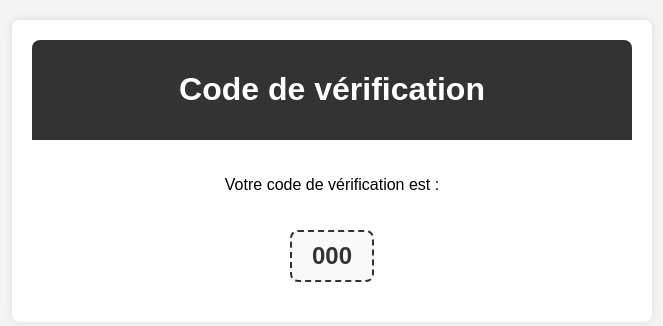
After one commit to FlorentBelotti/42_cursus_ft_transcendence, a Django app: template django/src/templates/verification_email.html in a window 1280 px wide. The commit adds this page. Shown: the top 326 px of the page, without its empty margins (308-971 px from the left). Run offline with Django 3.2, Linux system fonts and the light colour scheme; the template is opened without the code that fills it: most values are stand-ins (such as "Sample title", 1, 10 or a date in 2020).

Commit message:
pp + email verif

```diff
--- a/django/src/static/css/leaderboard.css
+++ b/django/src/static/css/leaderboard.css
@@ -1,3 +1,9 @@
 body{
     padding:100px;
 }
+
+.profile-picture {
+    width: 40px;
+    height: 40px;
+    object-fit: cover;
+}
--- a/django/src/templates/leaderboard.html
+++ b/django/src/templates/leaderboard.html
@@ -19,9 +19,9 @@
                     <td class="px-4 py-3 text-left">{{ forloop.counter }}</td>
                     <td class="px-4 py-3 text-left flex items-center">
                         {% if user.profile_picture %}
-                            <img src="{{ user.profile_picture.url }}" alt="{{ user.username }}" class="w-8 h-8 rounded-full mr-3">
+                            <img src="{{ user.profile_picture.url }}" alt="{{ user.username }}" class="profile-picture mr-3">
                         {% else %}
-                            <div class="w-8 h-8 rounded-full bg-gray-300 mr-3 flex items-center justify-center">
+                            <div class="profile-picture bg-gray-300 mr-3 flex items-center justify-center">
                                 <span>{{ user.username|first|upper }}</span>
                             </div>
                         {% endif %}
--- /dev/null
+++ b/django/src/templates/verification_email.html
@@ -0,0 +1,57 @@
+<!DOCTYPE html>
+<html>
+<head>
+    <title>Verification Code</title>
+    <style>
+        body {
+            font-family: Arial, sans-serif;
+            background-color: #f4f4f4;
+            margin: 0;
+            padding: 0;
+        }
+        .container {
+            width: 100%;
+            padding: 20px;
+            background-color: #ffffff;
+            box-shadow: 0 0 10px rgba(0, 0, 0, 0.1);
+            margin: 20px auto;
+            max-width: 600px;
+            border-radius: 8px;
+        }
+        .banner {
+            background-color: #333;
+            color: white;
+            padding: 10px;
+            text-align: center;
+            border-top-left-radius: 8px;
+            border-top-right-radius: 8px;
+        }
+        .content {
+            padding: 20px;
+            text-align: center;
+        }
+        .verification-code {
+            font-size: 24px;
+            font-weight: bold;
+            color: #333;
+            border: 2px dashed #333;
+            display: inline-block;
+            padding: 10px 20px;
+            margin-top: 20px;
+            border-radius: 8px;
+            background-color: #f9f9f9;
+        }
+    </style>
+</head>
+<body>
+    <div class="container">
+        <div class="banner">
+            <h1>Code de vérification</h1>
+        </div>
+        <div class="content">
+            <p>Votre code de vérification est :</p>
+            <div class="verification-code">{{ verification_code }}</div>
+        </div>
+    </div>
+</body>
+</html>
--- a/django/src/transcendence/settings.py
+++ b/django/src/transcendence/settings.py
@@ -103,6 +103,9 @@ DATABASES = {
     }
 }
 
+MEDIA_URL = '/media/'
+MEDIA_ROOT = os.path.join(BASE_DIR, 'media')
+
 AUTH_PASSWORD_VALIDATORS = [
     {
         'NAME': 'django.contrib.auth.password_validation.UserAttributeSimilarityValidator',
--- a/django/src/transcendence/urls.py
+++ b/django/src/transcendence/urls.py
@@ -30,3 +30,4 @@ urlpatterns = [
 
 if settings.DEBUG:
     urlpatterns += static(settings.STATIC_URL, document_root=settings.STATIC_ROOT)
+    urlpatterns += static(settings.MEDIA_URL, document_root=settings.MEDIA_ROOT)
--- a/django/src/users/models.py
+++ b/django/src/users/models.py
@@ -6,8 +6,8 @@ from django.utils import timezone
 from django.db import models
 
 class customUser(AbstractUser):
+    profile_picture = models.ImageField(upload_to='profile_pictures/', blank=True, null=True, default='profile_pictures/arcane_from_arcane.png')
     elo = models.IntegerField(default=1000)
-    profile_picture = models.ImageField(upload_to='profile_pictures/', blank=True, null=True)
 
     def __str__(self):
         return self.username
--- a/django/src/users/views.py
+++ b/django/src/users/views.py
@@ -38,7 +38,8 @@ def create_user(request):
             username=serializer.validated_data['username'],
             email=serializer.validated_data['email'],
             password=serializer.validated_data['password'],
-            elo=1000
+            elo=1000,
+            profile_picture='profile_pictures/arcane_from_arcane.png'
         )
         return Response(UserSerializer(user).data, status=status.HTTP_201_CREATED)
     return Response(serializer.errors, status=status.HTTP_400_BAD_REQUEST)
```
Also changed, not shown: django/src/views/views.py (+6 -1 lines), django/src/media/profile_pictures/arcane_from_arcane.png (added), django/src/media/profile_pictures/otarie.jpg (added), django/src/media/profile_pictures/otarie_MEFENYJ.jpg (added).
